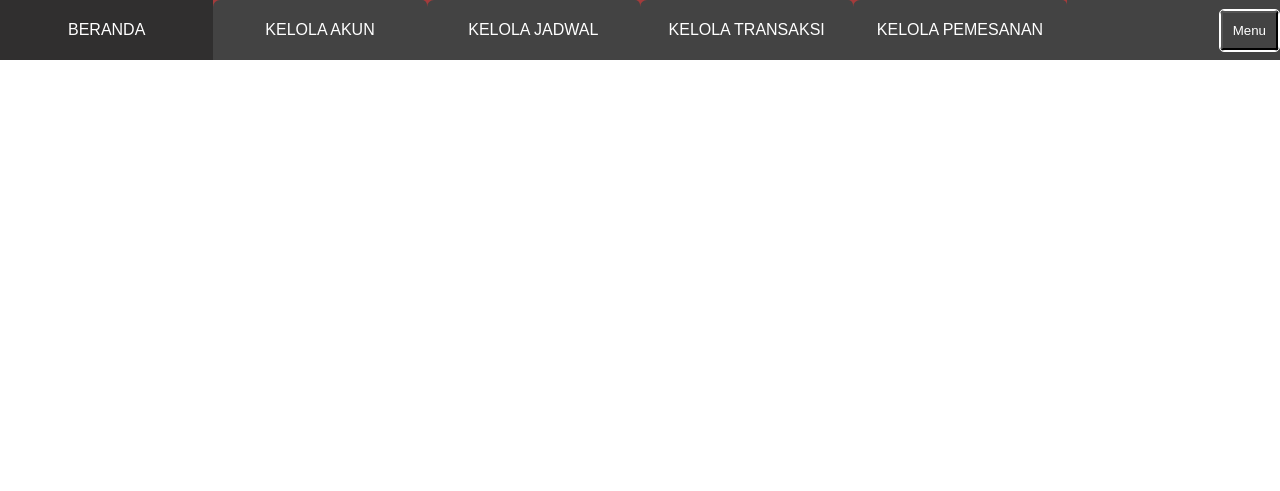
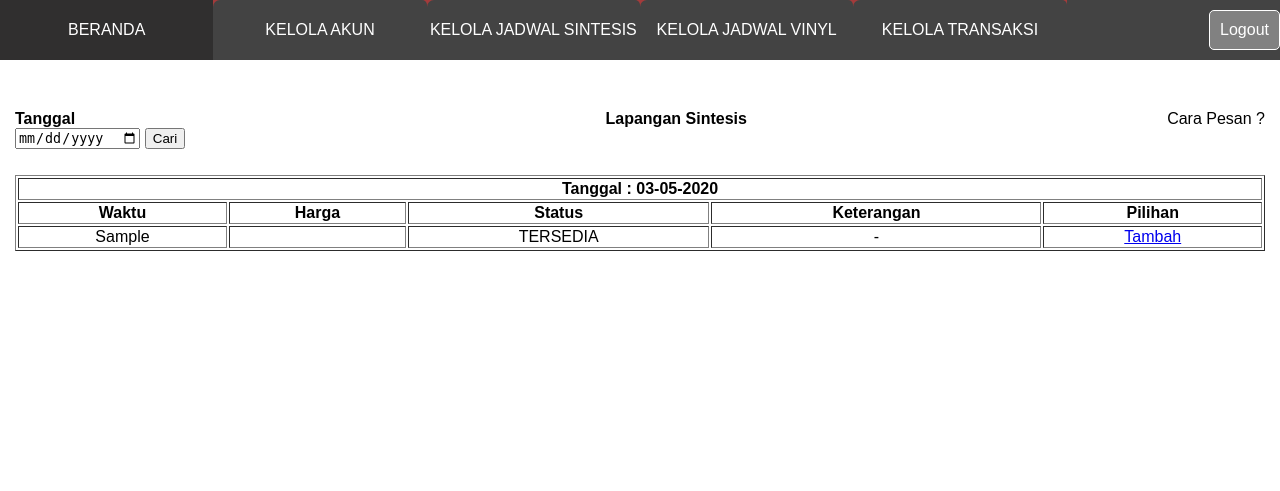
Before and after one commit to rijamyazid/php-app-arizkafutsal, a PHP site: page /index.php?hal=kelola_jadwal_vinyl in a window 1280 px wide. Shown: the top 491 px of the page. Run offline with PHP 8.4, Linux system fonts and the light colour scheme; tables that the repository leaves empty or names only in its code hold one stand-in row (values such as "Sample post").

Commit message:
Added [Partial] 'Admin-Kelola Jadwal' v1.0

```diff
--- /dev/null
+++ b/Code/admin_kelola_jadwal/kelola_jadwal_vinyl.php
@@ -0,0 +1,84 @@
+<?php
+    $jadwals = getAllJadwal($con);
+    $idTransaction = "";
+    $dipesan = false;
+    $date = date("Y-m-d");
+
+    if(isset($_POST['date'])){
+        $transactions = getTransactionsByDate($con, $_POST['tanggal']);
+        $date = $_POST['tanggal'];
+    } else {
+        $transactions = getTransactionsByDate($con, date("Y-m-d"));
+    }
+?>
+        <div class="jdwl">
+            <div class="atastab">
+                <div class="tgl">
+                <form action="" method="POST">
+                    <label>Tanggal</label><br>
+                    <input type="date" name="tanggal">
+                    <input type="submit" name="date" value="Cari">
+                </form>
+                </div>
+                <div><label>Lapangan Sintesis</label></div>
+                <div class="carpes">
+                    <a href="">Cara Pesan ?</a>
+                </div>
+            </div>
+            <table border="1" width="1250px" class="tab">
+                <tr><th colspan="5"> Tanggal : <?= reverseDate($date) ?> </th></tr>
+                <tr>
+                    <th>Waktu</th>
+                    <th>Harga</th>
+                    <th>Status</th>
+                    <th>Keterangan</th>
+                    <th>Pilihan</th>
+                </tr>
+                <?php
+                    if(mysqli_num_rows($transactions) > 0){ // Jika ditemukan pemesanan pada tanggal yang dicari
+                        foreach ($jadwals as $jadwal){
+                            echo '<tr>';
+                            echo '<td>'.$jadwal['waktu'].'</td>';
+                            echo '<td>'.toCurrency($jadwal['harga']).'</td>';
+                            foreach($transactions as $transaction) {
+                                if($transaction['id_lapang'] == 2 && $jadwal['id_jadwal'] == $transaction['id_jadwal']){
+                                    $dipesan = true;
+                                    $username = $transaction['username'];
+                                    $idTransaction = $transaction['id_transaksi'];
+                                    break;
+                                }
+                            }
+                            if($dipesan){
+                                echo '<td style="background:red; color:white">DIPESAN</td>';
+                                echo '<td>Pemesan : '.getUserByUsername($con, $username)['nama'].'</td>';
+                                echo '<td><a href="?hal=kelola_jadwal_hapus&id='.$idTransaction.'&idLapang=1">Hapus</a></td>';
+                                $dipesan = false;
+                            } else {
+                                echo '<td style=>TERSEDIA</td>';
+                                echo '<td>-</td>';
+                                if(isDateExpired($date, $jadwal['waktu'])){
+                                    echo '<td>Expired</td>';
+                                } else {
+                                    echo '<td><a href="?hal=pesan&tanggal='.$date.'&idLapang=2&idJadwal='.$jadwal['id_jadwal'].'">Tambah</a></td>';
+                                }
+                            }
+                            echo '</tr>';
+                        }
+                    } else { // Jika tidak ditemukan pemesanan pada tanggal yang dicari
+                        foreach($jadwals as $jadwal){
+                            echo '<tr>';
+                            echo '<td>'.$jadwal['waktu'].'</td>';
+                            echo '<td>'.toCurrency($jadwal['harga']).'</td>';
+                            echo '<td>TERSEDIA</td>';
+                            echo '<td>-</td>';
+                            if(isDateExpired($date, $jadwal['waktu'])){
+                                echo '<td>Expired</td>';
+                            } else {
+                                echo '<td><a href="?hal=pesan&tanggal='.$date.'&idLapang=2&idJadwal='.$jadwal['id_jadwal'].'">Tambah</a></td>';
+                            }
+                            echo '</tr>';
+                        }
+                    }
+                ?>
+            </table>
+        </div>
--- a/Notmember/index.php
+++ b/Notmember/index.php
@@ -1,6 +1,7 @@
 <?php
     session_start();
     include "../code/koneksi.php";
+    include "../code/model/all_model.php";
     include "../code/universal_functions.php";
 ?>
 
--- a/admin/index.php
+++ b/admin/index.php
@@ -16,30 +16,14 @@
             </div> -->
                 <div class="atas">
                     <nav class="kiri2">
-                            <div><a href="?hal=admin_beranda">BERANDA</a></div>
-                            <div><a href="?hal=kelola_akun">KELOLA AKUN</a></div>
-                            <div><a href="#wisata">KELOLA JADWAL</a></div>
-                            <div><a href="?hal=kelola_transaksi">KELOLA TRANSAKSI</a></div>
-                            <div><a href="#wisata">KELOLA PEMESANAN</a></div>
+                        <div><a href="?hal=admin_beranda">BERANDA</a></div>
+                        <div><a href="?hal=kelola_akun">KELOLA AKUN</a></div>
+                        <div><a href="?hal=kelola_jadwal_sintesis">KELOLA JADWAL SINTESIS</a></div>
+                        <div><a href="?hal=kelola_jadwal_vinyl">KELOLA JADWAL VINYL</a></div>
+                        <div><a href="?hal=kelola_transaksi">KELOLA TRANSAKSI</a></div>
                     </nav>
                     <nav class="kanan">
-                        <div class ="dropdown">
-                            <div><button>Menu</button></div>
-                            <ul>
-                                <li><a href="#">Profile</a></li>
-                                <li><a href="#">Riwayat Pmesanan</a></li>
-                                <li><a href="?hal=admin_logout">Logout</a></li>
-                            </ul>
-                        </div>
-                        <script
-                        src="https://code.jquery.com/jquery-3.4.1.js"></script>
-                        <script type="text/javascript">
-                            $(document).ready(function(){
-                                $('button').click(function(){
-                                    $('ul').toggleClass('active')
-                                })
-                            })
-                        </script>
+                        <div><a href="?hal=admin_logout">Logout</a></div>
                     </nav>
                 </div>
         </header>
@@ -68,6 +52,15 @@
                     case 'kelola_transaksi_tambah':
                         include "../code/admin_kelola_transaksi/kelola_transaksi_tambah.php";
                         break;
+                    case 'kelola_jadwal_sintesis':
+                        include "../code/admin_kelola_jadwal/kelola_jadwal_sintesis.php";
+                        break;
+                    case 'kelola_jadwal_vinyl':
+                        include "../code/admin_kelola_jadwal/kelola_jadwal_vinyl.php";
+                        break;
+                    case 'kelola_jadwal_hapus':
+                        include "../code/admin_kelola_jadwal/kelola_jadwal_hapus.php";
+                        break;
                     case 'admin_logout':
                         session_destroy();
                         echo "<p>Anda sudah logout, anda akan dialihkan kelaman login</p>";
```
Also changed, not shown: Code/admin_kelola_jadwal/kelola_jadwal_hapus.php (added, +12 -0 lines), Code/admin_kelola_jadwal/kelola_jadwal_sintesis.php (added, +84 -0 lines), member/index.old.php (deleted, +0 -105 lines), Notmember/weh.php (deleted), Notmember/yuyun.php (deleted).
